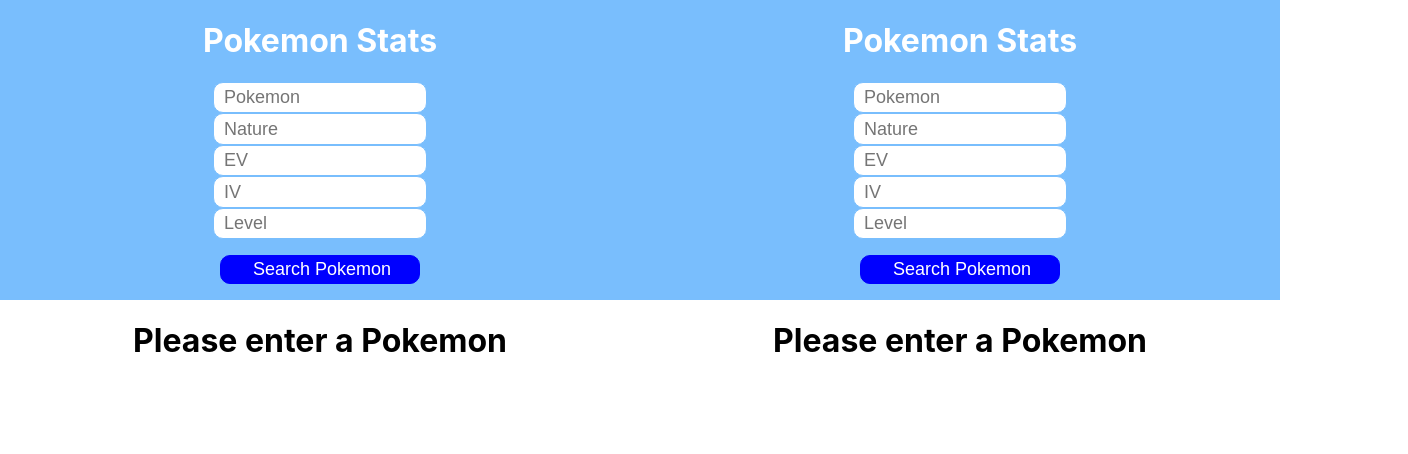
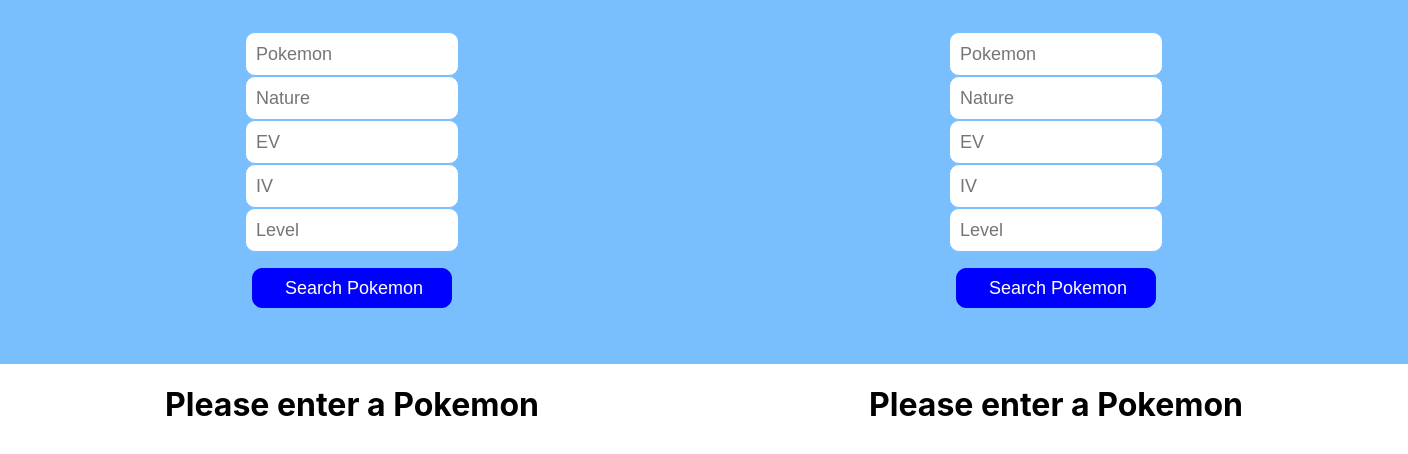
Before and after one commit to jaeykimmy/react-pokemon-calc, a React (Create React App) app: page / in a window 1280 px wide. Shown: the top 454 px of the page, 1408 px wide, since content can reach past the window. Built offline with nearby package versions, Linux system fonts and the light colour scheme.

Commit message:
fix css issue when loading second component

```diff
--- a/src/components/Input.css
+++ b/src/components/Input.css
@@ -1,6 +1,5 @@
 .App {
   display: flex;
-  justify-content: center;
   flex-direction: column;
 }
 
@@ -9,6 +8,7 @@ body {
   padding: 0%
 }
 .TitleSection {
+  padding: 32px;
   position: relative;
   background-color: #79befd;
   width:50vw;
--- a/src/components/Input.js
+++ b/src/components/Input.js
@@ -74,7 +74,6 @@ if (isNaN(iv)) {
   return (
     <div className="App">
       <div className="TitleSection">
-        <h1>Pokemon Stats</h1>
         <input type='text' placeholder='Pokemon' onChange={submitNameHandler}></input>
         <input type='text' placeholder='Nature' onChange={submitNatureHandler}></input>
         <input type='number' placeholder='EV' onChange={submitEvHandler}></input>
@@ -92,6 +91,7 @@ if (isNaN(iv)) {
               <h1>{speedCalc} Speed</h1>
               <p>{CapName} with {nature}x nature at level {level} with {ev} EV and {iv} IV</p>
               <h3>{CapName} at level {level} has a min/max speed of {minCalc}/{maxCalc}</h3>
+              <p>Base Speed: {pokemonSpeed}</p>
             </>
           )}
       </div>
```
